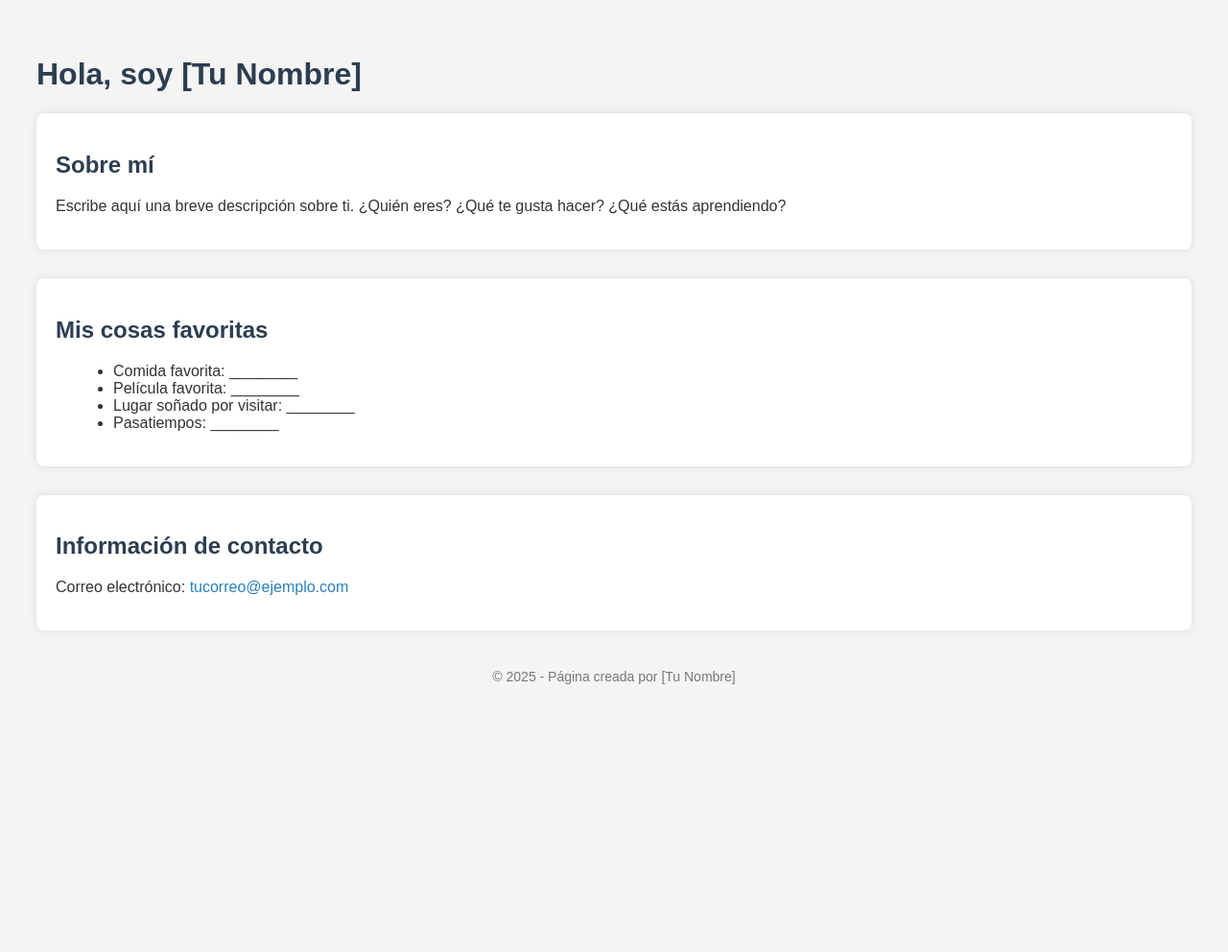
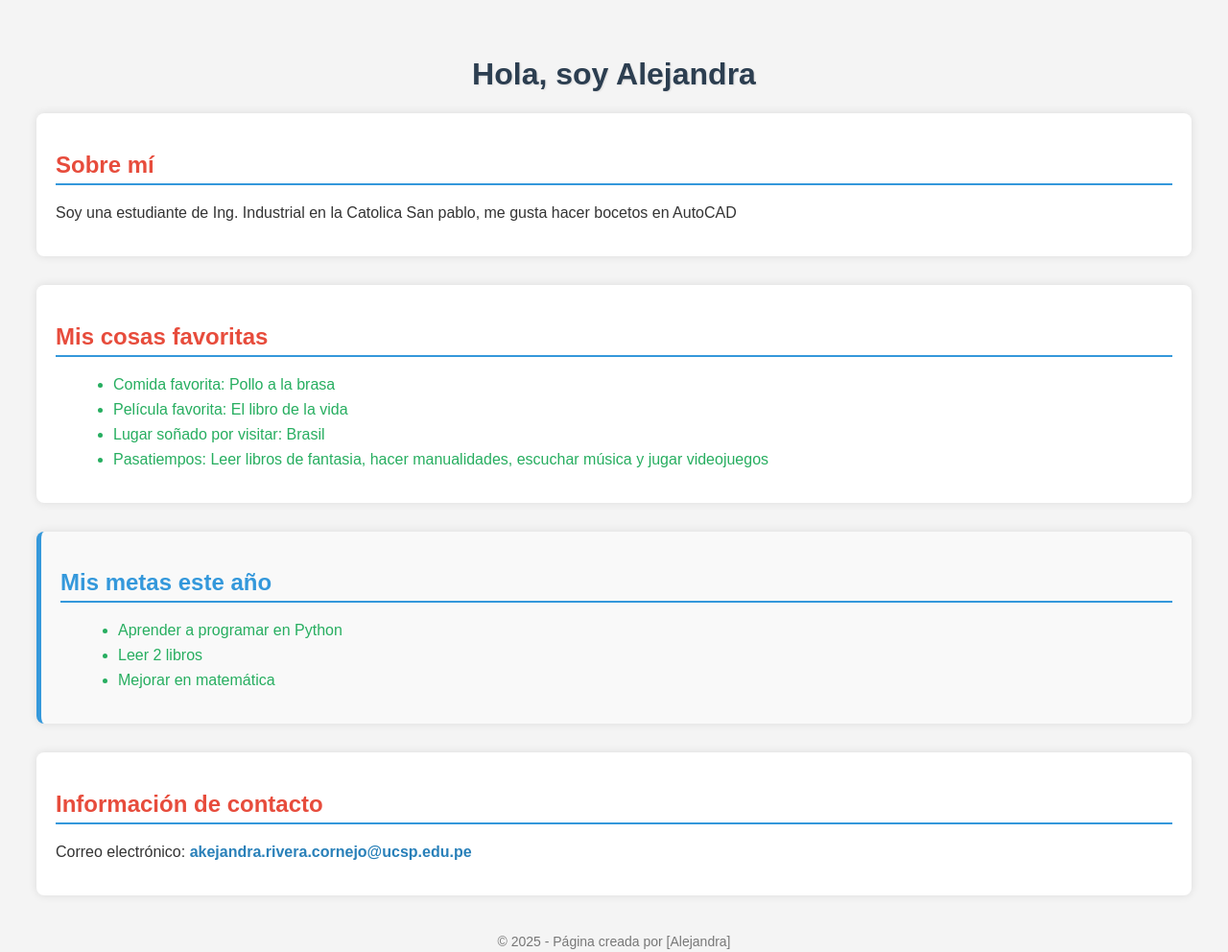
Before and after one commit to alejandrayadira/ale, a plain HTML site: page index.html in a window 1280 px wide. Shown: the whole page at 96% size. Before the commit the page ends 800 px from the top, so only its background shows below. Drawn offline with Linux system fonts and the light colour scheme.

Commit message:
Update index.html

```diff
--- a/index.html
+++ b/index.html
@@ -11,8 +11,15 @@
             color: #333;
         }
 
-        h1, h2 {
-            color: #2c3e50;
+        h1{
+            color:#2c3e50;
+            text-align: center;
+            text-shadow: 1px 1px 2px rgba(0,0,0,0.1);
+        }
+        h2 {
+            color: #e74c3c;
+            border-bottom:2px solid #3498db;
+            padding-bottom:5px;
         }
 
         .caja {
@@ -21,16 +28,25 @@
             padding: 20px;
             margin-bottom: 30px;
             box-shadow: 0 0 10px rgba(0,0,0,0.1);
+            transition: transform 0.3s ease;
+        }
+        .caja:hover{
+            transform: translateY(-5px)
         }
 
         ul {
             text-align: left;
             margin-left: 20px;
         }
+        li{
+            color: #27ae60;
+            margin-bottom: 8px;
+        }
 
         a {
             color: #2980b9;
             text-decoration: none;
+            font-weight: bold;
         }
 
         footer {
@@ -39,34 +55,50 @@
             font-size: 14px;
             color: #777;
         }
+        .caja-especial{
+            background-color: #f9f9f9;
+            border-left: 5px solid #3498db;
+        }
+        .caja-especial h2 {
+            color: #3498db;
+        }
     </style>
 </head>
 <body>
 
-    <h1>Hola, soy [Tu Nombre]</h1>
+    <h1>Hola, soy Alejandra</h1>
 
     <div class="caja">
         <h2>Sobre mí</h2>
-        <p>Escribe aquí una breve descripción sobre ti. ¿Quién eres? ¿Qué te gusta hacer? ¿Qué estás aprendiendo?</p>
+        <p>Soy una estudiante de Ing. Industrial en la Catolica San pablo, me gusta hacer bocetos en AutoCAD</p>
     </div>
 
     <div class="caja">
         <h2>Mis cosas favoritas</h2>
         <ul>
-            <li>Comida favorita: ________</li>
-            <li>Película favorita: ________</li>
-            <li>Lugar soñado por visitar: ________</li>
-            <li>Pasatiempos: ________</li>
+            <li>Comida favorita: Pollo a la brasa</li>
+            <li>Película favorita: El libro de la vida</li>
+            <li>Lugar soñado por visitar: Brasil</li>
+            <li>Pasatiempos: Leer libros de fantasia, hacer manualidades, escuchar música y jugar videojuegos</li>
+        </ul>
+    </div>
+
+    <div class="caja caja-especial">
+        <h2>Mis metas este año</h2>
+        <ul>
+            <li>Aprender a programar en Python</li>
+            <li>Leer 2 libros</li>
+            <li>Mejorar en matemática</li>
         </ul>
     </div>
 
     <div class="caja">
         <h2>Información de contacto</h2>
-        <p>Correo electrónico: <a href="mailto:tucorreo@ejemplo.com">tucorreo@ejemplo.com</a></p>
+        <p>Correo electrónico: <a href="mailto:alejandra.rivera.cornejo@ucsp.edu.pe">akejandra.rivera.cornejo@ucsp.edu.pe</a></p>
     </div>
 
     <footer>
-        &copy; 2025 - Página creada por [Tu Nombre]
+        &copy; 2025 - Página creada por [Alejandra]
     </footer>
 
 </body>
```
